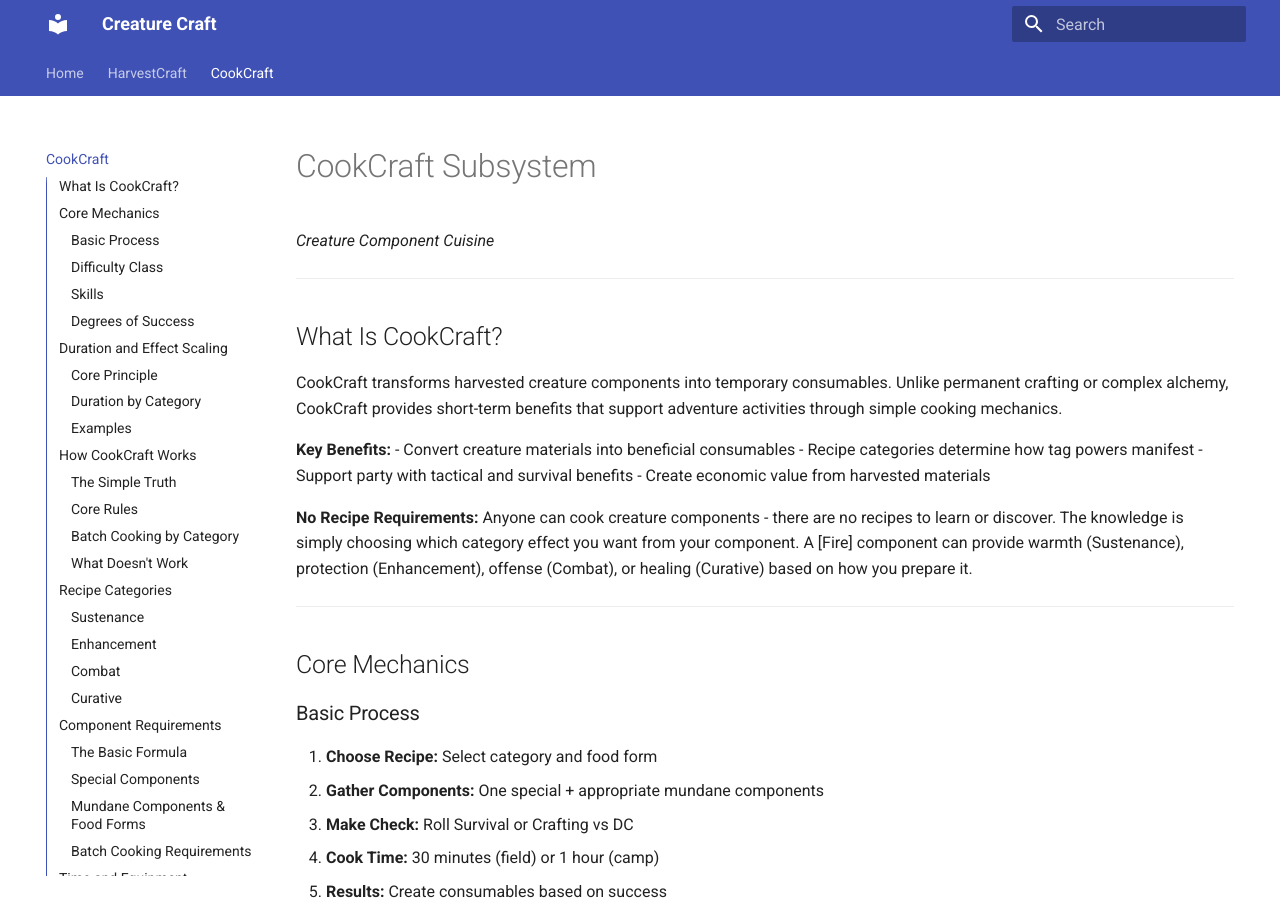
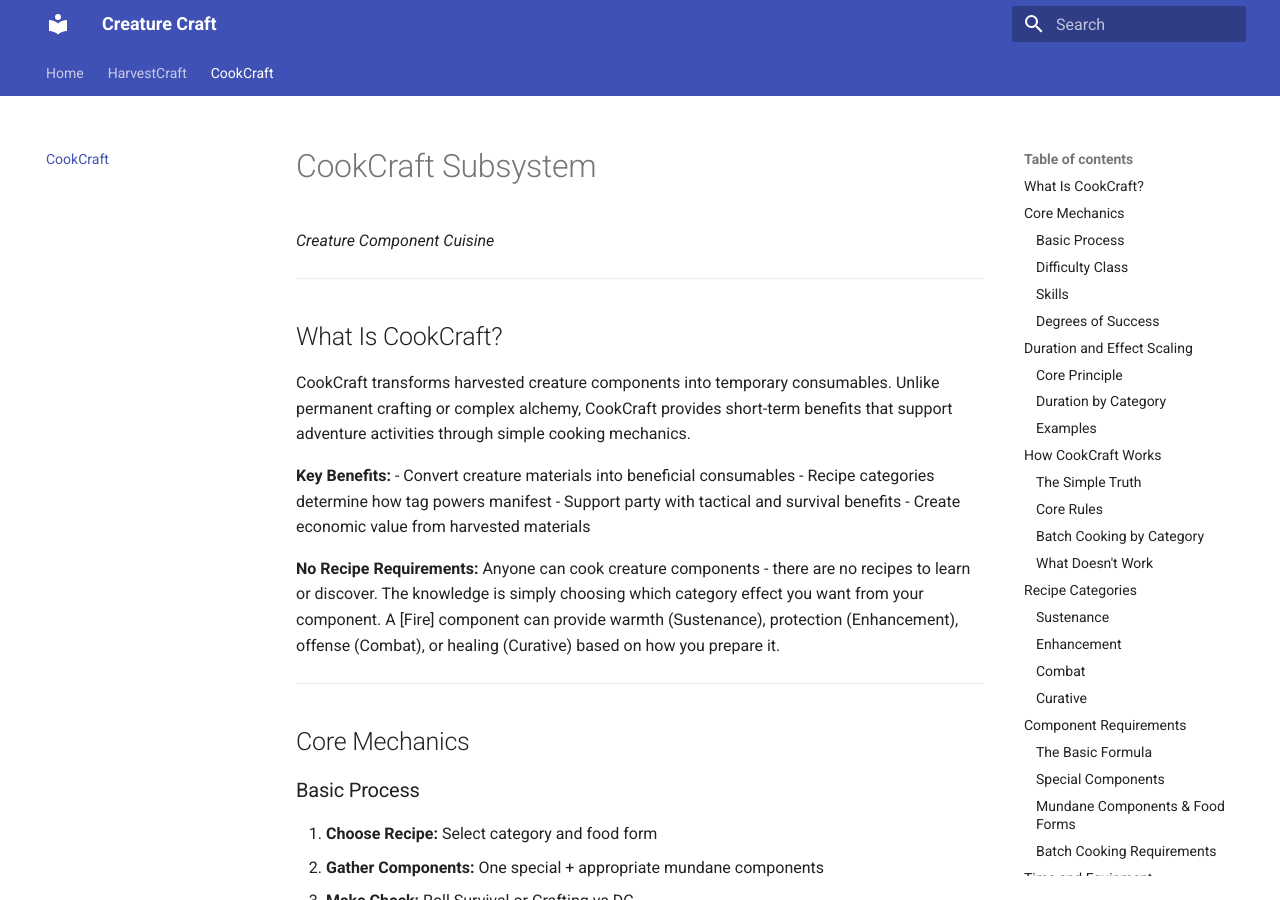
Before and after one commit to Nargath/CreatureCraft, an MkDocs documentation site: the page built from docs/CookCraft.md, in a window 1280 px wide and 900 px high. Built offline with MkDocs 1.6.1 and Material for MkDocs 9.7.7, drawn with Linux system fonts in a browser that asks for light colours.

Commit message:
Fixing some breaks

```diff
--- a/mkdocs.yml
+++ b/mkdocs.yml
@@ -4,7 +4,7 @@ theme:
   features:
     - navigation.tabs
     - navigation.sections
-    - toc.integrate
+    - toc.follow
 
 nav:
   - Home: readme.md
```
Also changed, not shown: 1 other file.
